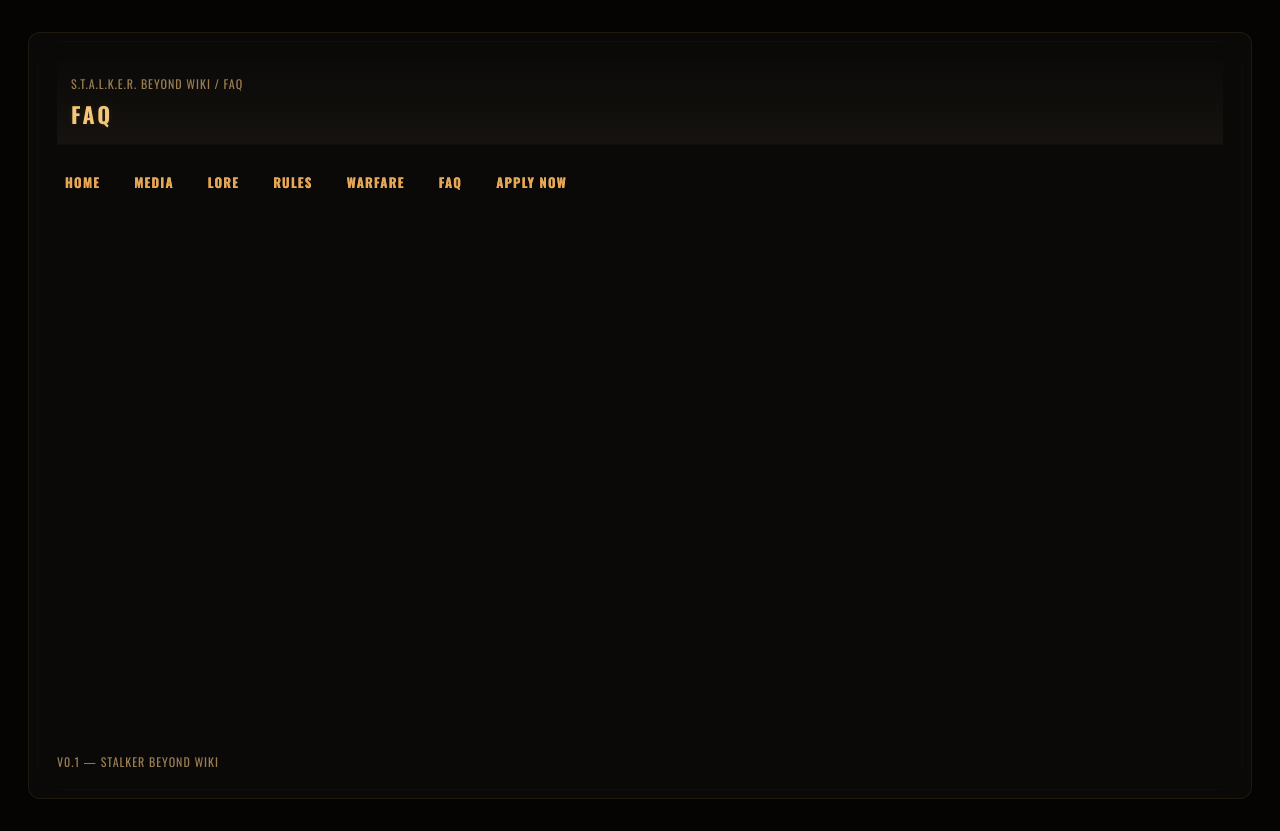
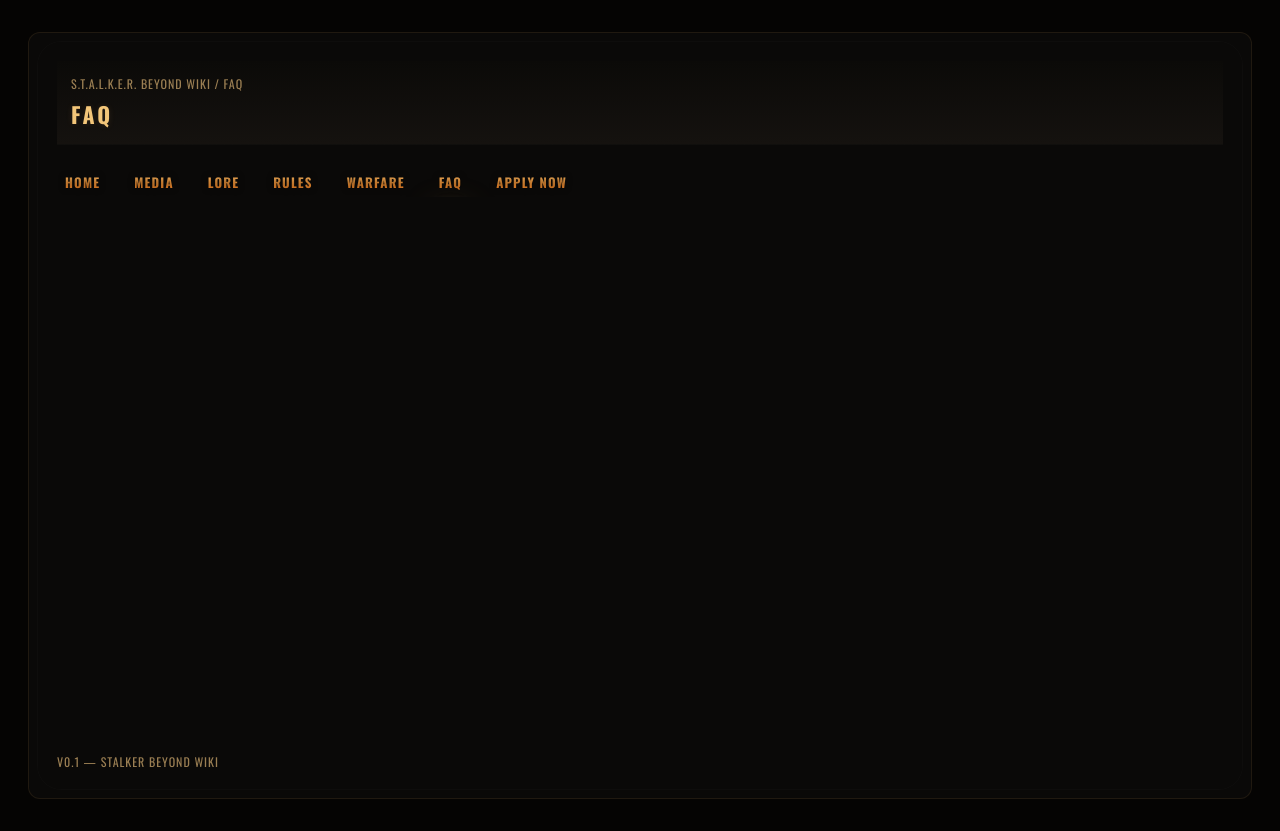
Before and after one commit to STALKER-BEYOND/STALKER-BEYOND.github.io, a plain HTML site: page faq/index.html in a window 1280 px wide. Drawn offline with nearby package versions, Linux system fonts and the light colour scheme; files that its build step writes are made by us from their sources.

Commit message:
Apply aggressive match: brighter core, closer offset, darker plate, stronger amber bloom, warm gradient text

```diff
--- a/styles.css
+++ b/styles.css
@@ -56,108 +56,95 @@ a{color:inherit}
 /* NAV: canonical PDA behavior without separators; always reachable and clickable on every page */
 nav{display:flex;gap:18px;margin-top:6px;flex-wrap:nowrap;align-items:center;overflow-x:auto;overflow-y:visible;-webkit-overflow-scrolling:touch;width:100%}
 
-/* NAV LINKS: apply a warm vertical gradient to the letters and stronger inner highlight so labels look like the reference
-   - Use background-clip:text for precise tint; fallback color remains var(--accent) for non-supporting browsers */
+/* NAV LINKS: stronger warm gradient and bolder reference-matched styling */
 nav a, nav a:link, nav a:visited {
   display:inline-block;
   position:relative;
   font-family:'Oswald',sans-serif;
-  color:var(--accent) !important;
   background:transparent;
   text-decoration:none;
   padding:6px 8px;
   border-radius:0;
-  font-weight:700; /* slightly bolder to match reference */
+  font-weight:800;
   font-size:13px;
   letter-spacing:0.09em;
   text-transform:uppercase;
   line-height:1.2;
   flex:0 0 auto;
-  transition:color .12s ease, text-shadow .12s ease, transform .10s ease;
+  transition:color .10s ease, text-shadow .12s ease, transform .10s ease;
   cursor:pointer;
-  /* gradient text */
-  background-image: linear-gradient(180deg, #ffd59a 0%, #f59b3b 45%, #c86a21 100%);
+  background-image: linear-gradient(180deg, #ffd59a 0%, #ffb45a 30%, #f08b2e 60%, #c45a16 100%);
   -webkit-background-clip: text;
   background-clip: text;
-  color: transparent; /* allow gradient to show */
-  text-shadow: 0 0 6px rgba(0,0,0,0.55), 0 1px 0 rgba(255,255,255,0.02) inset;
+  color: transparent;
+  text-shadow: 0 0 6px rgba(0,0,0,0.55);
 }
 
-/* Hover/focus/active tint & micro-pop */
 nav a:hover,
 nav a:focus{
-  transform:translateY(-0.5px) scale(1.01);
-  text-shadow: 0 0 10px rgba(246,160,60,0.22), 0 1px 0 rgba(255,255,255,0.06);
+  transform:translateY(-0.6px) scale(1.01);
+  text-shadow: 0 0 12px rgba(246,160,60,0.28);
   outline:none;
 }
 
-/* REFINED UNDERLINE & PLATE for each nav label — tuned to match the screenshot closely:
-   - narrower ultra-bright core (1px) with a warm center
-   - reflective plate directly under the core
-   - compact amber halo behind the plate
-*/
+/* APPLY THE HEIGHTENED MATCH: bright near-white core, darker plate, stronger amber bloom */
 nav a::before{
   content:"";
   position:absolute;
   left:50%;
-  bottom:-7px; /* very close beneath the text */
-  transform:translateX(-50%) scaleX(.95);
+  bottom:-6px;
+  transform:translateX(-50%) scaleX(.98);
   width:46%;
-  max-width:140px;
-  height:1px; /* ultra-thin core */
-  border-radius:1px;
+  max-width:150px;
+  height:2px;
+  border-radius:2px;
   background:
-    linear-gradient(90deg, rgba(255,255,255,0) 0%, rgba(255,250,236,0.98) 48%, rgba(255,245,200,1) 50%, rgba(255,250,236,0.98) 52%, rgba(255,255,255,0) 100%);
+    linear-gradient(90deg, rgba(255,255,255,0) 0%, rgba(255,255,255,0.98) 48%, rgba(255,250,236,0.99) 50%, rgba(255,255,255,0.98) 52%, rgba(255,255,255,0) 100%);
   box-shadow:
-    0 0 0 rgba(0,0,0,0),
-    0 6px 16px rgba(var(--accent-r),var(--accent-g),var(--accent-b),0.28);
+    0 1px 2px rgba(0,0,0,0.85),
+    0 6px 14px rgba(var(--accent-r),var(--accent-g),var(--accent-b),0.36),
+    0 12px 30px rgba(var(--accent-r),var(--accent-g),var(--accent-b),0.16);
   opacity:0;
-  transition:opacity .08s ease, transform .14s cubic-bezier(.2,.9,.2,1);
+  transition:opacity .10s ease, transform .14s cubic-bezier(.2,.9,.2,1);
   pointer-events:none;
-  z-index:6;
+  z-index:8;
 }
 
-/* Reflective plate (darker) */
 nav a::after{
   content:"";
   position:absolute;
   left:50%;
-  bottom:-14px; /* sits just under the thin core */
+  bottom:-12px;
   transform:translateX(-50%);
   width:84%;
-  max-width:300px;
-  height:10px; /* narrow plate */
+  max-width:320px;
+  height:12px;
   border-radius:3px;
-  background: linear-gradient(180deg, rgba(255,255,255,0.06) 0%, rgba(0,0,0,0.68) 12%, rgba(0,0,0,0.85) 100%);
-  box-shadow: inset 0 1px 0 rgba(255,255,255,0.04);
-  filter: blur(0.8px);
+  background: linear-gradient(180deg, rgba(255,255,255,0.04) 0%, rgba(0,0,0,0.72) 12%, rgba(0,0,0,0.92) 100%);
+  box-shadow:
+    inset 0 1px 0 rgba(255,255,255,0.04),
+    0 18px 36px rgba(var(--accent-r),var(--accent-g),var(--accent-b),0.36);
+  filter: blur(1.2px);
   opacity:0;
   transition:opacity .12s ease;
   pointer-events:none;
-  z-index:3;
+  z-index:4;
 }
 
-/* Add a localized glow element behind the plate for the warm pooled light */
-nav a .nav-glow {
-  /* kept as a helper if needed for JS-inserted elements; otherwise the ::before/::after handle it */
-  display:none;
-}
-
-/* Reveal on hover/focus/active */
 nav a:hover::before,
 nav a:focus::before,
 nav a.active::before{
   opacity:1;
   transform:translateX(-50%) scaleX(1);
 }
+
 nav a:hover::after,
 nav a:focus::after,
 nav a.active::after{
   opacity:1;
 }
 
-/* keyboard focus visible */
-nav a:focus-visible{ outline:2px solid rgba(var(--accent-r),var(--accent-g),var(--accent-b),0.10); outline-offset:4px }
+nav a:focus-visible{ outline:2px solid rgba(var(--accent-r),var(--accent-g),var(--accent-b),0.12); outline-offset:4px }
 
 main{display:block;flex:1;gap:18px}
 .leftcol,.rightcol{display:none}
@@ -174,7 +161,6 @@ main{display:block;flex:1;gap:18px}
   padding:0;
 }
 
-/* remove duplicate page title text from the main content area */
 .content-panel .page-title{display:none !important}
 
 .card img, .wrap img { display:block; width:100%; height:auto; max-height:480px; object-fit:cover; border-radius:8px; box-shadow:none; background-color: rgba(0,0,0,0.04); }
```
